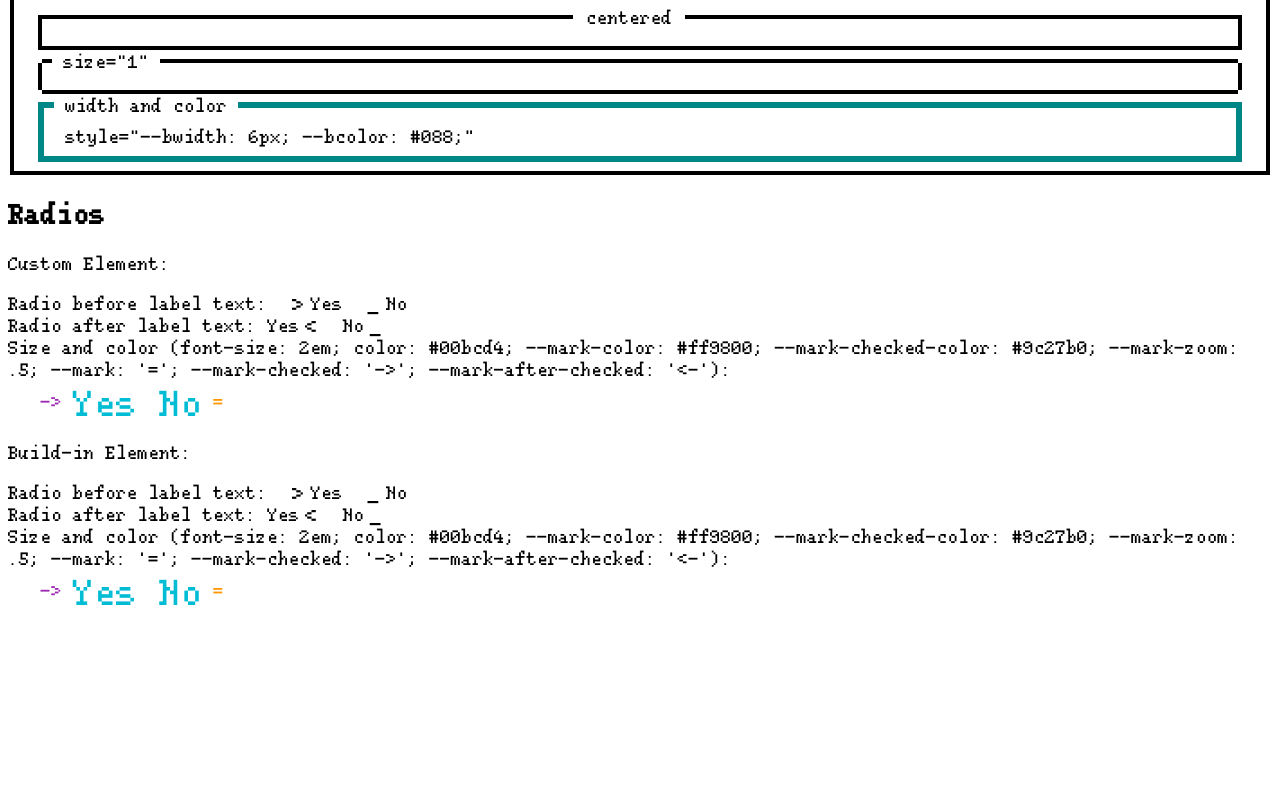
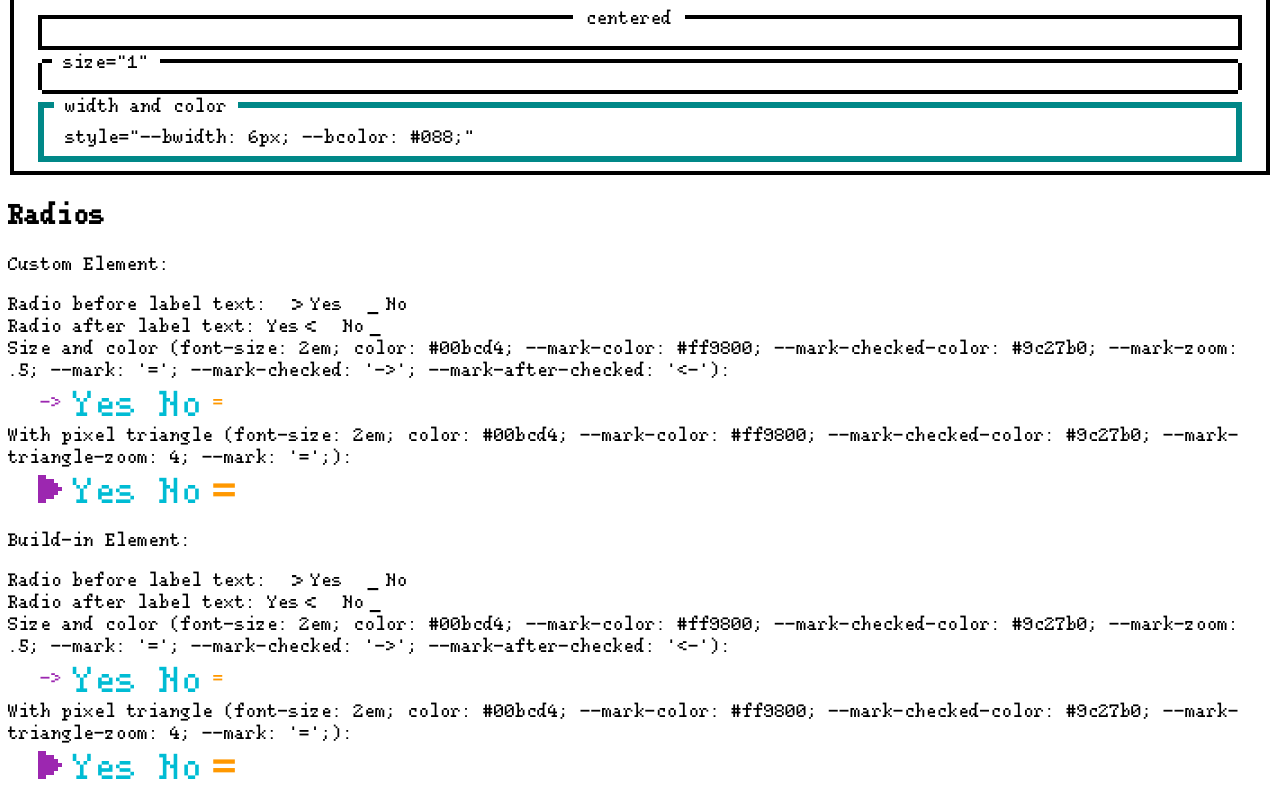
Before and after one commit to jerrychan7/webPixelUIengine, a plain HTML site: page test.html in a window 1280 px wide. Shown: the part 1613-2407 px from the top of the page. Before the commit the page ends 2233 px from the top, so only its background shows below. Drawn offline with Linux system fonts and the light colour scheme; a web font is replaced by a local one.

Commit message:
add pixel triangle style radio

```diff
--- a/src/radio.js
+++ b/src/radio.js
@@ -19,6 +19,7 @@
     "cursor": "pointer",
     "outline": "0",
     "vertical-align": "bottom",
+    "height": "1em",
   },
   after: {
     "color": "var(--mark-color, inherit)",
@@ -30,6 +31,23 @@
     "right": "0",
     "position": "absolute",
     "transform": "translateY(calc(100% * (var(--r) - 1) / (2 * var(--r))))",
+  },
+  triangle: {
+    "content": "''",
+    "--r": "calc(1px * var(--mark-triangle-zoom, var(--mark-zoom, 2)))",
+    "width": "var(--r)",
+    "height": "var(--r)",
+    "bottom": "calc(7 * var(--r))",
+    "right": "calc(6 * var(--r))",
+    "box-shadow": `
+      var(--r) var(--r), calc(2 * var(--r)) var(--r),
+      var(--r) calc(2 * var(--r)), calc(2 * var(--r)) calc(2 * var(--r)), calc(3 * var(--r)) calc(2 * var(--r)), calc(4 * var(--r)) calc(2 * var(--r)),
+      var(--r) calc(3 * var(--r)), calc(2 * var(--r)) calc(3 * var(--r)), calc(3 * var(--r)) calc(3 * var(--r)), calc(4 * var(--r)) calc(3 * var(--r)), calc(5 * var(--r)) calc(3 * var(--r)),
+      var(--r) calc(4 * var(--r)), calc(2 * var(--r)) calc(4 * var(--r)), calc(3 * var(--r)) calc(4 * var(--r)), calc(4 * var(--r)) calc(4 * var(--r)), calc(5 * var(--r)) calc(4 * var(--r)), calc(6 * var(--r)) calc(4 * var(--r)),
+      var(--r) calc(5 * var(--r)), calc(2 * var(--r)) calc(5 * var(--r)), calc(3 * var(--r)) calc(5 * var(--r)), calc(4 * var(--r)) calc(5 * var(--r)), calc(5 * var(--r)) calc(5 * var(--r)),
+      var(--r) calc(6 * var(--r)), calc(2 * var(--r)) calc(6 * var(--r)), calc(3 * var(--r)) calc(6 * var(--r)), calc(4 * var(--r)) calc(6 * var(--r)),
+      var(--r) calc(7 * var(--r)), calc(2 * var(--r)) calc(7 * var(--r))`,
+    "transform": "none",
   },
 };
 
@@ -49,6 +67,10 @@
       :host input[type=radio]:hover::after,
       :host input[type=radio]:focus::after { animation: pui-radio-blink .5s infinite steps(1); }
       @keyframes pui-radio-blink { 0% { opacity: 0; } 50% { opacity: 1; } }
+      :host([triangle]) input[type=radio]:checked { vertical-align: baseline; }
+      :host([triangle]) input[type=radio]:checked::after,
+      :host([triangle][after]) input[type=radio]:checked::after { ${obj2css(css.triangle)} }
+      :host([triangle][after]) input[type=radio]:checked::after { transform: rotateY(180deg); right: calc(4 * var(--r)); }
     </style>
     <label><span id="beforeText"></span><input type="radio" /><span id="textAfter"></span></label>
   `;
@@ -107,6 +129,19 @@
       cssVar.createOrModify(`${hostSelector}[after]:checked::after`, { "content": "var(--mark-after-checked, var(--mark-checked, '<'))", });
       cssVar.createOrModify(`${hostSelector}:hover::after, ${hostSelector}:focus::after`, { "animation": "pui-radio-blink .5s infinite steps(1)", });
       cssVar.insertKeyframe("pui-radio-blink", "{ 0% { opacity: 0; } 50% { opacity: 1; } }");
+      cssVar.createOrModify(`${hostSelector}[triangle]:checked`, { "vertical-align": "baseline", });
+      cssVar.createOrModify(`${hostSelector}[triangle]:checked::after, ${hostSelector}[triangle][after]:checked::after`, css.triangle);
+      cssVar.createOrModify(`${hostSelector}[triangle][after]:checked::after`, {
+        "transform": "rotateY(180deg)",
+        "right": "calc(4 * var(--r))",
+      });
+      cssVar.createOrModify(`${hostSelector}[triangle]::before`, {
+        "content": "''",
+        "width": "100%",
+        "height": "100%",
+        "position": "absolute",
+        "visibility": "visible",
+      });
     }
   };
 };
--- a/src/utils.js
+++ b/src/utils.js
@@ -7,15 +7,16 @@
   let rulesMap = {}, gvs = new Set();
   return {
     insertKeyframe(selector, text) {
-      varStyle.insertRule(`@keyframes ${selector} ${text}`);
+      varStyle.insertRule(`@keyframes ${selector} ${text}`, 0);
     },
     createOrModify(selector, rules = {}) {
       if (rulesMap[selector])
         Object.entries(rules).forEach(([k, v]) => rulesMap[selector].style.setProperty(k, v));
       else
-        rulesMap[selector] = varStyle.cssRules[
-          varStyle.insertRule(`${selector} { ${Object.entries(rules).map(([k, v]) => `${k}: ${v};`).join(" ")} }`, 0)
-        ];
+        rulesMap[selector] = varStyle.cssRules[varStyle.insertRule(
+          `${selector} { ${Object.entries(rules).map(([k, v]) => `${k}: ${v};`).join(" ")} }`,
+          varStyle.cssRules.length
+        )];
     },
     del(selector) {
       if (!rulesMap[selector]) return;
--- a/test.html
+++ b/test.html
@@ -116,6 +116,11 @@
     <pui-radio name="ceb" checked text="Yes"></pui-radio>
     <pui-radio name="ceb" text="No" after></pui-radio>
   </div>
+  With pixel triangle (font-size: 2em; color: #00bcd4; --mark-color: #ff9800; --mark-checked-color: #9c27b0; --mark-triangle-zoom: 4; --mark: '=';):
+  <div style="font-size: 2em; color: #00bcd4; --mark-color: #ff9800; --mark-checked-color: #9c27b0; --mark-triangle-zoom: 4; --mark: '=';">
+    <pui-radio name="cet" checked text="Yes" triangle></pui-radio>
+    <pui-radio name="cet" text="No" after triangle></pui-radio>
+  </div>
   <p>Build-in Element:</p>
   Radio before label text:
   <label><input is="pui-radio-" name="bie" checked />Yes</label>
@@ -130,6 +135,11 @@
     <label><input is="pui-radio-" name="bieb" checked />Yes</label>
     <label>No<input is="pui-radio-" name="bieb" after /></label>
   </div>
+  With pixel triangle (font-size: 2em; color: #00bcd4; --mark-color: #ff9800; --mark-checked-color: #9c27b0; --mark-triangle-zoom: 4; --mark: '=';):
+  <div style="font-size: 2em; color: #00bcd4; --mark-color: #ff9800; --mark-checked-color: #9c27b0; --mark-triangle-zoom: 4; --mark: '=';">
+    <label><input is="pui-radio-" name="biet" checked triangle />Yes</label>
+    <label>No<input is="pui-radio-" name="biet" after triangle /></label>
+  </div>
 
 </body>
 </html>
```
